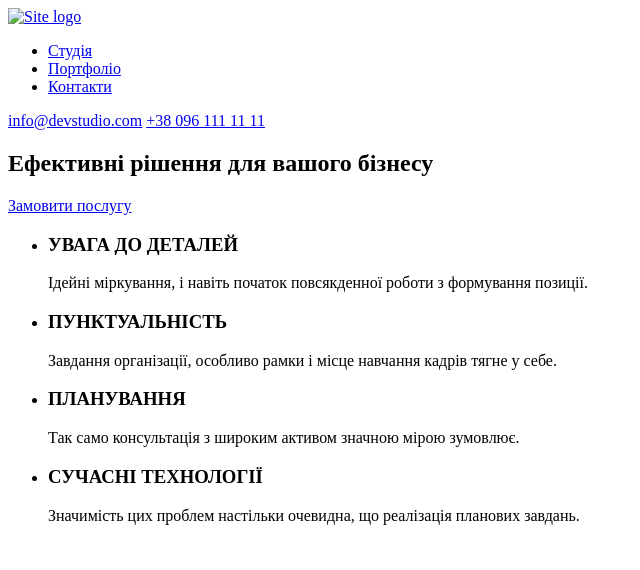
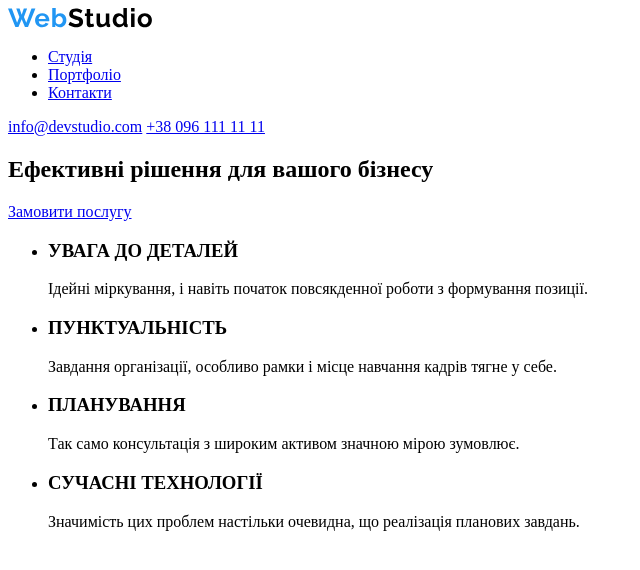
Before and after one commit to goldenduke14/goit-markup-hw-01, a plain HTML site: page index.html in a window 1280 px wide. Shown: the whole page, without its empty margins (0-640 px from the left). Drawn offline with Linux system fonts and the light colour scheme; files whose address does not match are found by name.

Commit message:
create main

```diff
--- a/index.html
+++ b/index.html
@@ -8,7 +8,7 @@
   </head>
   <body>
     <header>
-      <a href="/"><img src="/home/goldenduke14/GoIT/project/goit-markup-hw-01/images/sebstudio.svg" alt="Site logo"></a>
+      <a href="/"><img src="/home/goldenduke14/GoIT/project/goit-markup-hw-01/images/webstudio3.svg" alt="Site logo"></a>
         <ul>
           <li>
             <a href="#">Студія</a>
@@ -23,6 +23,7 @@
       <a href="mailto:info@devstudio.com">info@devstudio.com</a>
       <a href="tel:+380961111111">+38 096 111 11 11</a>
     </header>
+    <main>
       <section>
         <h1>
           Ефективні рішення для вашого бізнесу
@@ -49,5 +50,6 @@
           </li>
         </ul>
       </section>
+    </main>
   </body>
 </html>
```
Also changed, not shown: images/box1.jpg, images/box2.jpg, images/box3.jpg, images/img.jpg, images/img1.jpg, images/img2.jpg, images/img3.jpg, images/webstudio.jpg (added), images/webstudio1.jpg (added), images/webstudio3.svg (renamed from images/webstudio.svg), images/webstudio4.svg (renamed from images/webstudio1.svg). Lines whose indentation alone changed are shown as unchanged.
